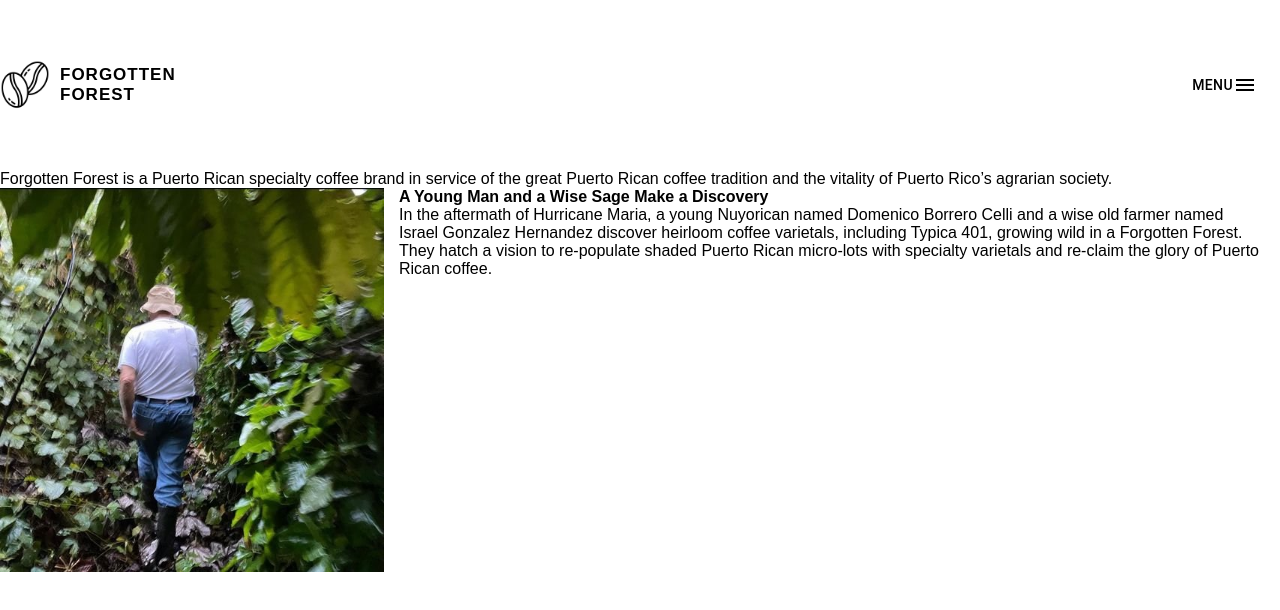
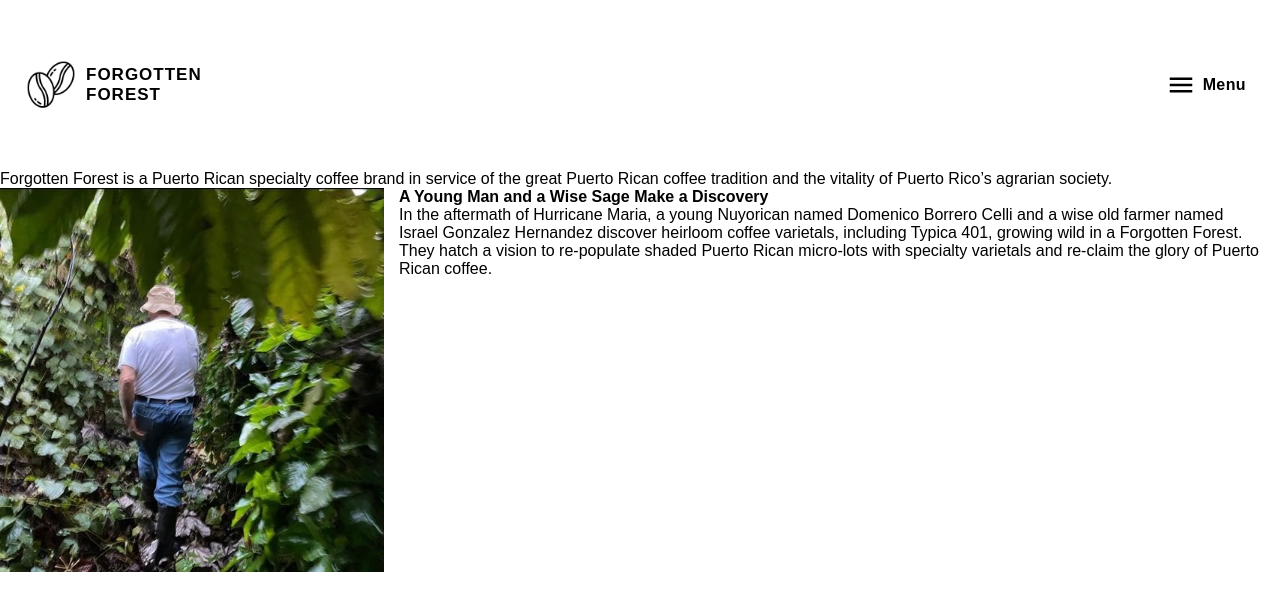
Before and after one commit to catalinuh/forgotten-forest, a React (Create React App) app: page / in a window 1280 px wide. Shown: the top 610 px of the page. Built offline with nearby package versions, Linux system fonts and the light colour scheme; a web font is replaced by a local one.

Commit message:
changed height of header on scroll, also more styling

```diff
--- a/src/app/layout/header/header.scss
+++ b/src/app/layout/header/header.scss
@@ -6,7 +6,7 @@
     justify-content: space-between;
     align-items: center;
 
-    padding: 0 15px 0 0;
+    padding: 13px 0 13px 0;
     margin: 0 auto;
 
     height: 170px;
@@ -17,6 +17,10 @@
     left: 0;
     right: 0;
     z-index: 5;
+
+    &.scrolled {
+        height: 98px;
+    }
 
     &__logo {
         display: flex;
@@ -48,7 +52,16 @@
         }
 
         &--btn {
-            //
+            svg {
+                font-size: 30px;
+            }
+
+            &-text {
+                font-size: 16px;
+                margin-left: 7px;
+                text-transform: capitalize;
+                font-weight: 600;
+            }
         }
 
         &--regular {
@@ -66,6 +79,7 @@
 
         &--drawer {
             width: 30vw;
+            min-width: 450px;
             display: flex;
             flex-direction: column;
             align-items: center;
@@ -73,6 +87,18 @@
             span {
                 display: inline-block;
                 padding: 20px;
+            }
+
+            &-x {
+                position: absolute;
+                right: 10px;
+                font-weight: 500;
+                font-size: 18px;
+            }
+
+            &-x:hover {
+                cursor: pointer;
+                color: maroon;
             }
         }
 
@@ -94,5 +120,6 @@
 @media (max-width: 1280px) {
     .header {
         width: 100%;
+        padding: 13px 26px 13px 26px;
     }
 }
--- a/src/app/layout/header/header.tsx
+++ b/src/app/layout/header/header.tsx
@@ -13,8 +13,20 @@ const Header = () => {
 
     const [isOpen, setIsOpen] = useState<boolean>(false)
     const [currentPage, setCurrentPage] = useState<string>('')
-    const [hasScrolled, setHasScrolled] = useState(false)
     const [screenWidth, setScreenWidth] = useState(window.innerWidth)
+    const [scrollPosition, setScrollPosition] = useState(0)
+    const handleScroll = () => {
+        const position = window.scrollY
+        setScrollPosition(position)
+    }
+
+    useEffect(() => {
+        window.addEventListener('scroll', handleScroll, { passive: true })
+
+        return () => {
+            window.removeEventListener('scroll', handleScroll)
+        }
+    }, [])
 
     // TODO: Add event listener for scroll and change hasScrolled to true
     useEffect(() => {
@@ -36,11 +48,7 @@ const Header = () => {
     }, [location])
 
     return (
-        <div
-            className={`header ${hasScrolled ? 'scrolled' : ''}`}
-            // TODO: Fix this
-            onScroll={() => setHasScrolled(true)}
-        >
+        <div className={`header ${scrollPosition > 80 ? 'scrolled' : ''}`}>
             <Link to="/">
                 <div className="header__logo">
                     <img src={logo} alt="coffee bean logo" />
@@ -57,8 +65,8 @@ const Header = () => {
                             onClick={() => setIsOpen(true)}
                             className="header__menu--btn"
                         >
-                            Menu
                             <MenuIcon />
+                            <span className="header__menu--btn-text">Menu</span>
                         </Button>
                         <SwipeableDrawer
                             anchor={'right'}
@@ -66,6 +74,12 @@ const Header = () => {
                             onClose={() => setIsOpen(false)}
                             onOpen={() => setIsOpen(true)}
                         >
+                            <span
+                                className="header__menu--drawer-x"
+                                onClick={() => setIsOpen(false)}
+                            >
+                                x
+                            </span>
                             <div
                                 className="header__menu--drawer"
                                 onClick={() => setIsOpen(false)}
```
